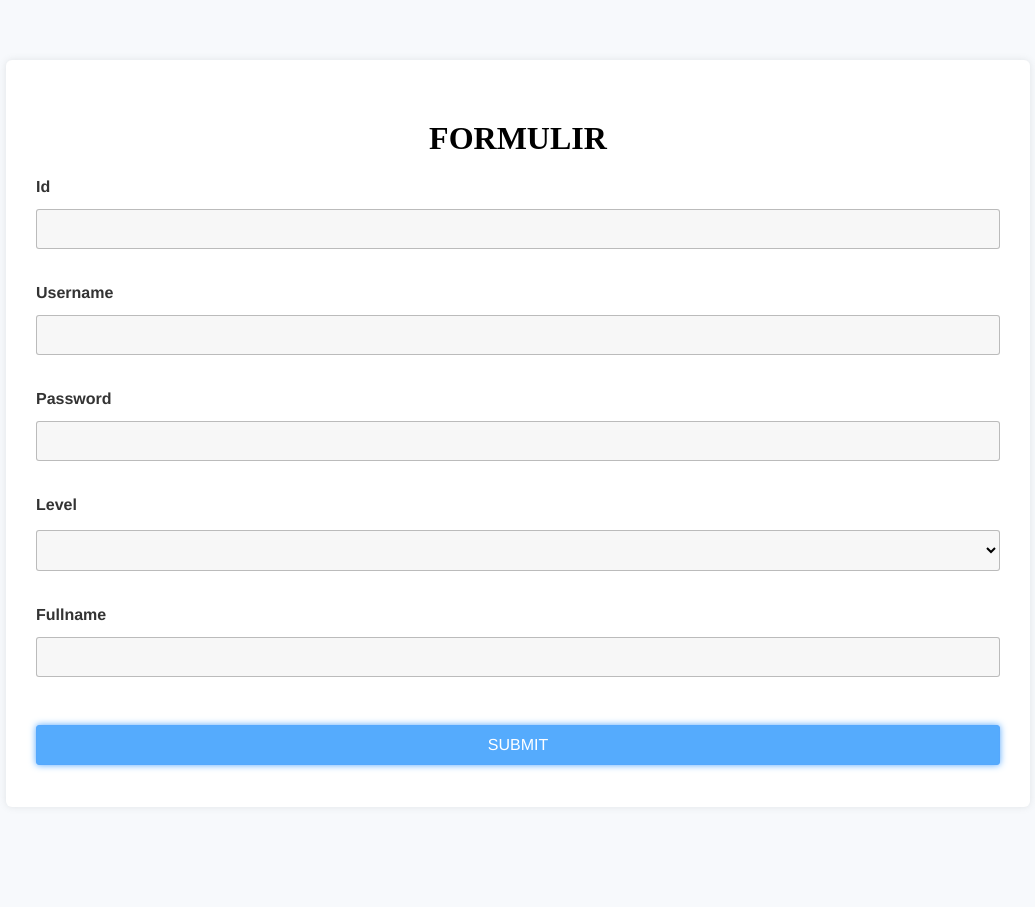
After one commit to ZahrotunMirna14/PHP-API, a PHP site: page /formulir.php in a window 1280 px wide. The commit adds this page. Shown: the whole page, without its empty margins (122-1157 px from the left). Run offline with PHP 8.4, Linux system fonts and the light colour scheme.

Commit message:
input data

```diff
--- /dev/null
+++ b/formulir.php
@@ -0,0 +1,53 @@
+<?php
+{
+?>
+<!DOCTYPE html>
+<html>
+<head>
+	<title>Formulir</title>
+  <link rel="stylesheet" type="text/css" href="style.css">
+</head>
+<body>
+<form name="" method="POST" action="action.php" id="input-form">
+        <div>
+          <h1> FORMULIR </h1>
+        </div>
+        <div class="form">
+          <label for="">Id</label><br>
+          <input type="text" name="Id" style="background-color: #f7f7f7">
+        </div>
+<br>
+        <div class="form">
+          <label for="">Username</label><br>
+          <input type="text" name="Username" style="background-color: #f7f7f7">
+        </div>
+<br>
+        <div class="form">
+          <label for="">Password</label><br>
+          <input type="password" name="Password" style="background-color: #f7f7f7">
+        </div>
+<br>
+        <div class="form">
+          <label >Level</label><br>
+          <select name="Level" style="background-color: #f7f7f7">
+            <option> </option>
+            <option> User</option>
+            <option> Admin</option>
+            <option> Guest</option>
+          </select>
+        </div>
+<br>
+        <div class="form">
+          <label for="">Fullname</label><br>
+          <input type="text" name="Fullname" style="background-color: #f7f7f7" >
+        </div>
+<br><br>
+        <div class="form">
+          <input class="bg-blue" type="submit" name="submit" value="SUBMIT">
+        </div>
+      </form>
+</body>
+</html>
+<?php
+}
+?>
--- /dev/null
+++ b/style.css
@@ -0,0 +1,63 @@
+body{
+  margin: 0;
+  padding: 0;
+  background-color: #f7f9fc;
+}
+h1{
+  text-align: center;
+  margin-top: 30px;
+}
+#input-form{
+  position: relative;
+  max-width: 80%;
+  margin-left: 10%;
+  margin-right: 10%;
+  margin-top: 60px;
+  border-radius: 6px;
+  background-color: #fff;
+  box-shadow: 0 0 7px 0 rgba(136, 146, 146, 0.2);
+  padding: 30px;
+}
+#input-form .form{
+   width: 100%;
+   display: grid;
+   margin-top: 5px;
+   margin-bottom: 10px;
+}
+form{
+  position: relative;
+  margin:100px;
+  align-items: center;
+}
+label{
+  font-family:  'Helvetica', sans-serif;
+  font-size: 16px;
+  color: #333;
+  font-weight: 600;
+}
+input{
+  font-family:  'Helvetica', sans-serif;
+  padding: 10px 20px 10px 20px;
+  outline: none;
+  border-radius: 3px;
+  border: 1px solid #8888;
+  margin-top: -5px;
+  margin-bottom: 2px;
+  font-size: 16px;
+}
+select{
+  font-family:  'Helvetica', sans-serif;
+  padding: 10px 20px 10px 20px;
+  outline: none;
+  border-radius: 3px;
+  border: 1px solid #8888;
+  margin-top: -2px;
+  margin-bottom: 2px;
+  font-size: 16px;
+}
+.bg-blue{
+  background-color: #55abfd;
+  color: #fff;
+  box-shadow: 0 0 7px 0px #55a8fd;
+  border: 1px solid #55a8fd;
+}
```
Also changed, not shown: action.php (added, +18 -0 lines), index.php (+5 -2 lines), koneksi.php (added, +11 -0 lines), users.sql (+3 -4 lines), img/form.PNG (added).
